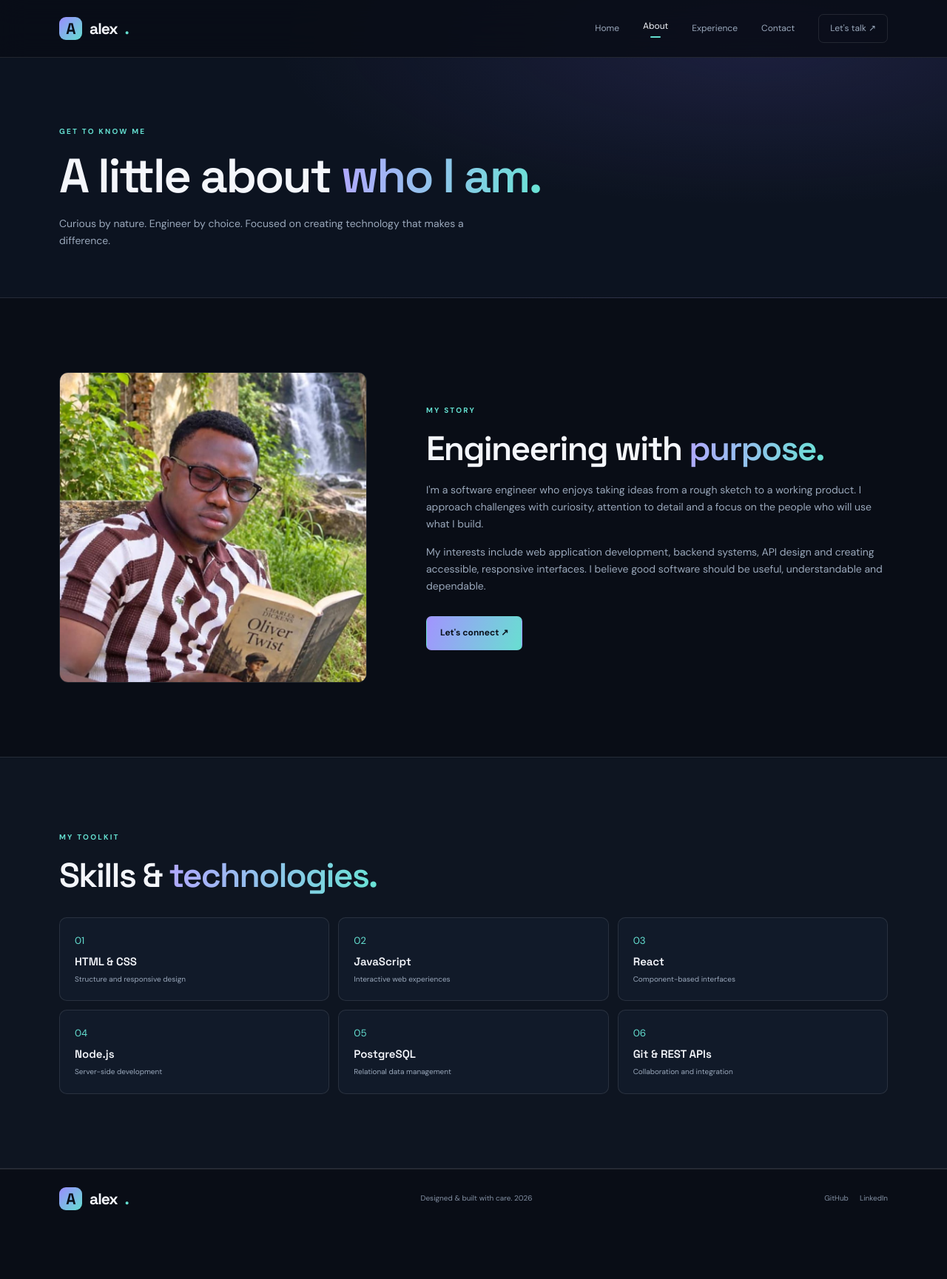
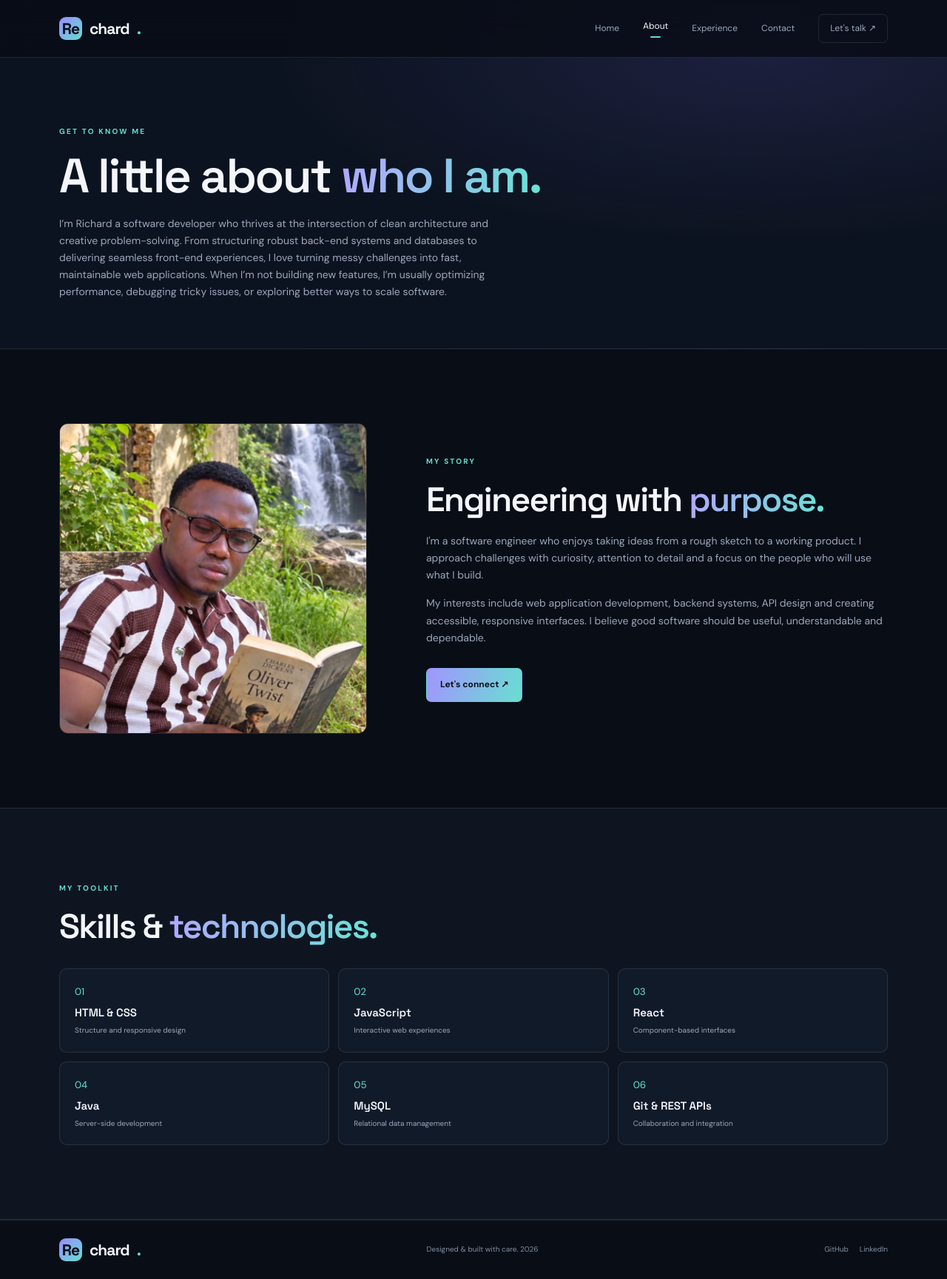
Before and after one commit to Rbond538/Portfolio, a plain HTML site: page about.html in a window 1280 px wide. Shown: the whole page at 74% size. Before the commit the page ends 1660 px from the top, so only its background shows below. Drawn offline with Linux system fonts and the light colour scheme.

Commit message:
feat: modified some pages

```diff
--- a/about.html
+++ b/about.html
@@ -4,7 +4,7 @@
 <head>
     <meta charset="utf-8">
     <meta name="viewport" content="width=device-width,initial-scale=1">
-    <title>About | Alex Morgan</title>
+    <title>About | Rechard</title>
     <link
         href="https://fonts.googleapis.com/css2?family=DM+Sans:wght@400;500;600;700&family=Space+Grotesk:wght@400;500;600;700&display=swap"
         rel="stylesheet">
@@ -13,7 +13,7 @@
 
 <body>
     <header class="site-header">
-        <nav class="nav container"><a class="brand" href="index.html"><b>A</b> alex<span>.</span></a><button
+        <nav class="nav container"><a class="brand" href="index.html"><b>Re</b> chard<span>.</span></a><button
                 class="menu-toggle" aria-label="Toggle navigation" aria-expanded="false"><i></i><i></i><i></i></button>
             <div class="nav-links"><a href="index.html">Home</a><a class="active" href="about.html">About</a><a
                     href="experience.html">Experience</a><a href="contact.html">Contact</a><a class="nav-cta"
@@ -25,8 +25,10 @@
             <div class="container">
                 <p class="eyebrow reveal">GET TO KNOW ME</p>
                 <h1 class="reveal">A little about <span class="gradient-text">who I am.</span></h1>
-                <p class="page-lead reveal">Curious by nature. Engineer by choice. Focused on creating technology that
-                    makes a difference.</p>
+                <p class="page-lead reveal">I’m  Richard a software developer who thrives at the intersection of clean architecture and creative problem-solving.
+                    From structuring robust back-end systems and databases to delivering seamless front-end experiences,
+                    I love turning messy challenges into fast, maintainable web applications. When I’m not building new features, I’m usually optimizing performance,
+                     debugging tricky issues, or exploring better ways to scale software.</p>
             </div>
         </section>
         <section class="section">
@@ -60,10 +62,10 @@
                     <article><small>03</small><b>React</b>
                         <p>Component-based interfaces</p>
                     </article>
-                    <article><small>04</small><b>Node.js</b>
+                    <article><small>04</small><b>Java</b>
                         <p>Server-side development</p>
                     </article>
-                    <article><small>05</small><b>PostgreSQL</b>
+                    <article><small>05</small><b>MySQL</b>
                         <p>Relational data management</p>
                     </article>
                     <article><small>06</small><b>Git &amp; REST APIs</b>
@@ -74,7 +76,7 @@
         </section>
     </main>
     <footer class="footer">
-        <div class="container footer-inner"><a class="brand" href="index.html"><b>A</b> alex<span>.</span></a>
+        <div class="container footer-inner"><a class="brand" href="index.html"><b>Re</b> chard<span>.</span></a>
             <p>Designed &amp; built with care. <span class="year"></span></p>
             <div><a href="https://github.com/">GitHub</a><a href="https://linkedin.com/">LinkedIn</a></div>
         </div>
```
Also changed, not shown: contact.html (+3 -3 lines), experience.html (+5 -5 lines), index.html (+9 -8 lines).
